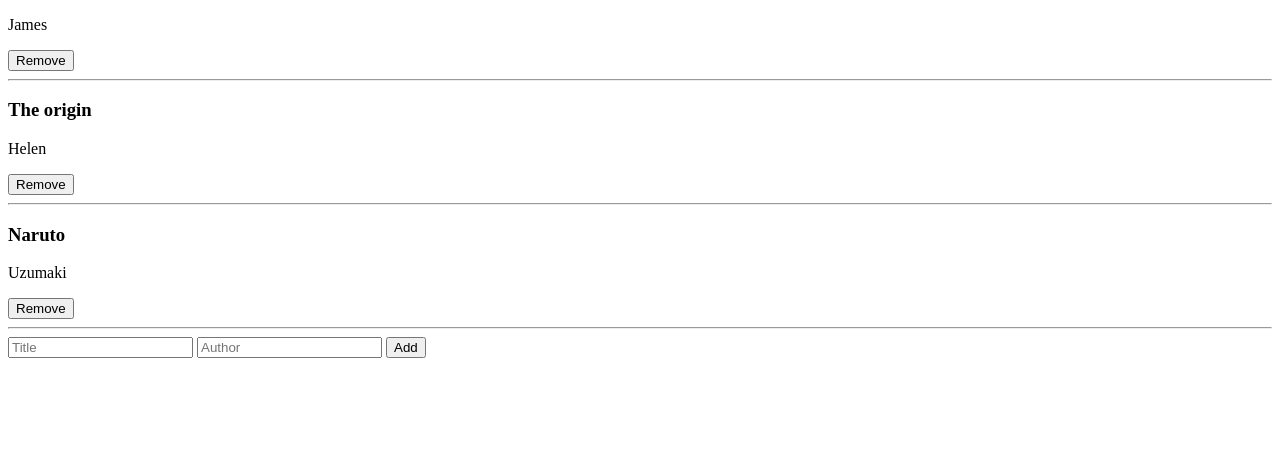
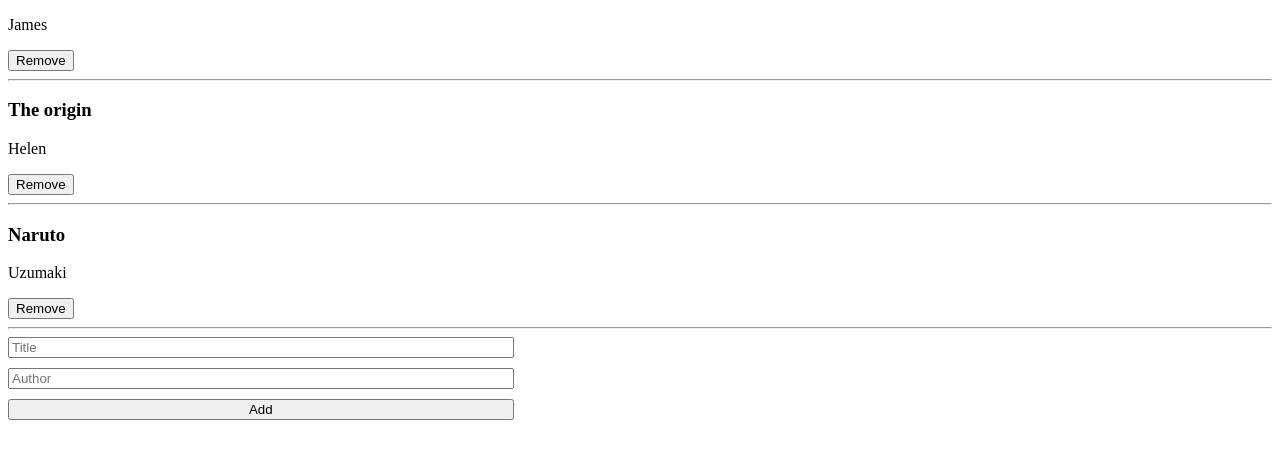
Before and after one commit to zdnahom/awesome_books, a plain HTML site: page index.html in a window 1280 px wide. Shown: the part 105-564 px from the top of the page. Drawn offline with Linux system fonts and the light colour scheme.

Commit message:
Update index.html file

```diff
--- a/index.html
+++ b/index.html
@@ -11,12 +11,12 @@
         <h1>Awesome books</h1>
         <div class="books">
         </div>
-        <form>
+        <form style="display: flex;flex-direction: column;width: 40%;gap: 10px;">
             <input name="title" type="text" placeholder="Title">
             <input name="author" type="text" placeholder="Author">
             <button type="submit">Add</button>
         </form>
     </main>
-    <script src="./script.js"></script>
+    <script  src="./script.js"></script>
 </body>
 </html>
```
